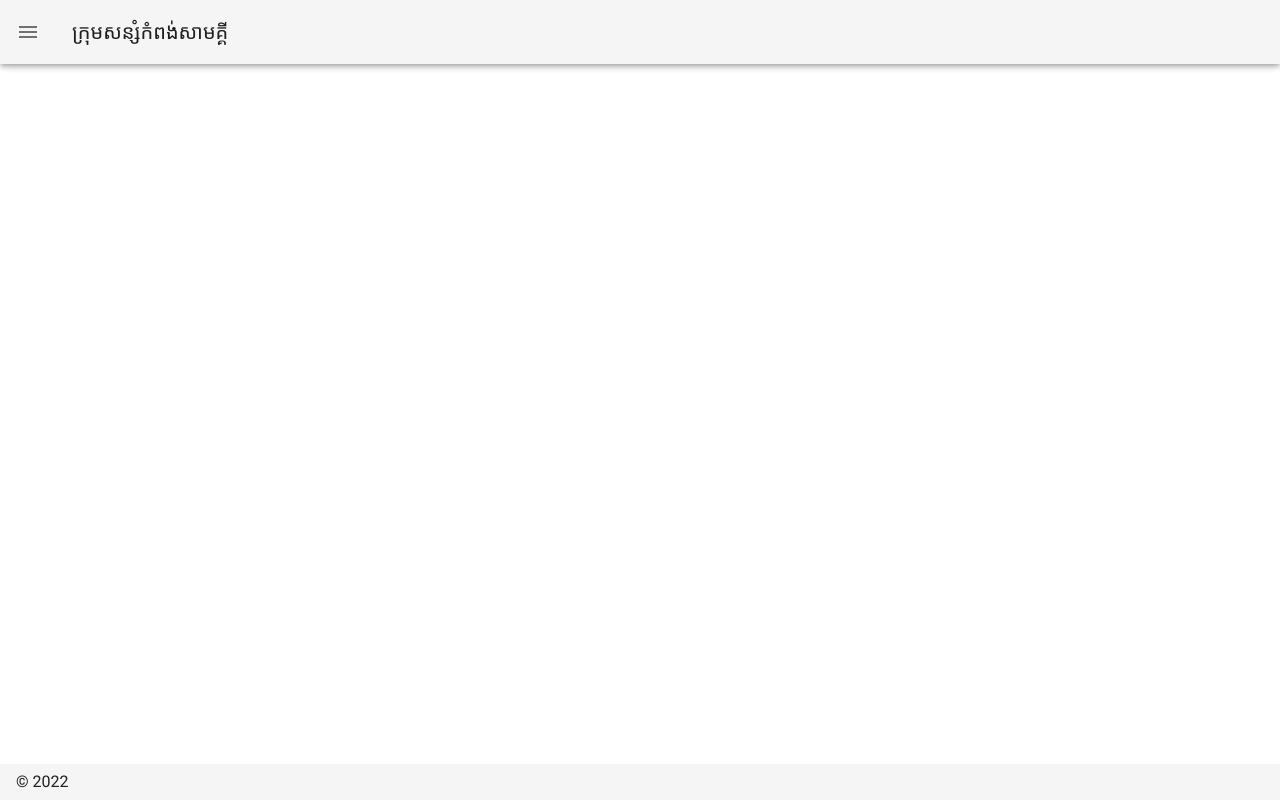
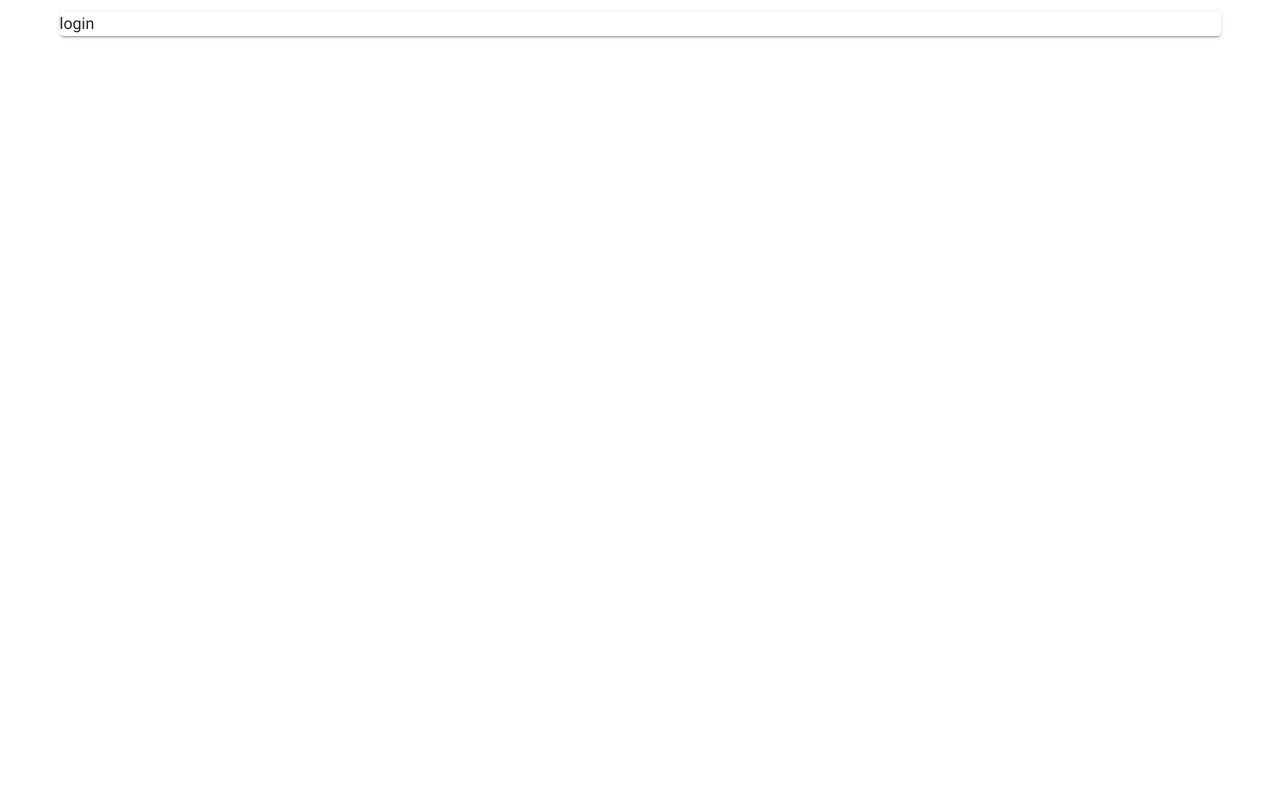
Before and after one commit to phann-phearoen/loan-front, a Nuxt app: page /login in a window 1280 px wide. Built offline with nearby package versions, Linux system fonts and the light colour scheme.

Commit message:
add log in page

```diff
--- /dev/null
+++ b/pages/login.vue
@@ -0,0 +1,11 @@
+<template>
+  <v-card>
+    login
+  </v-card>
+</template>
+
+<script>
+export default {
+  layout: 'login',
+}
+</script>
```
